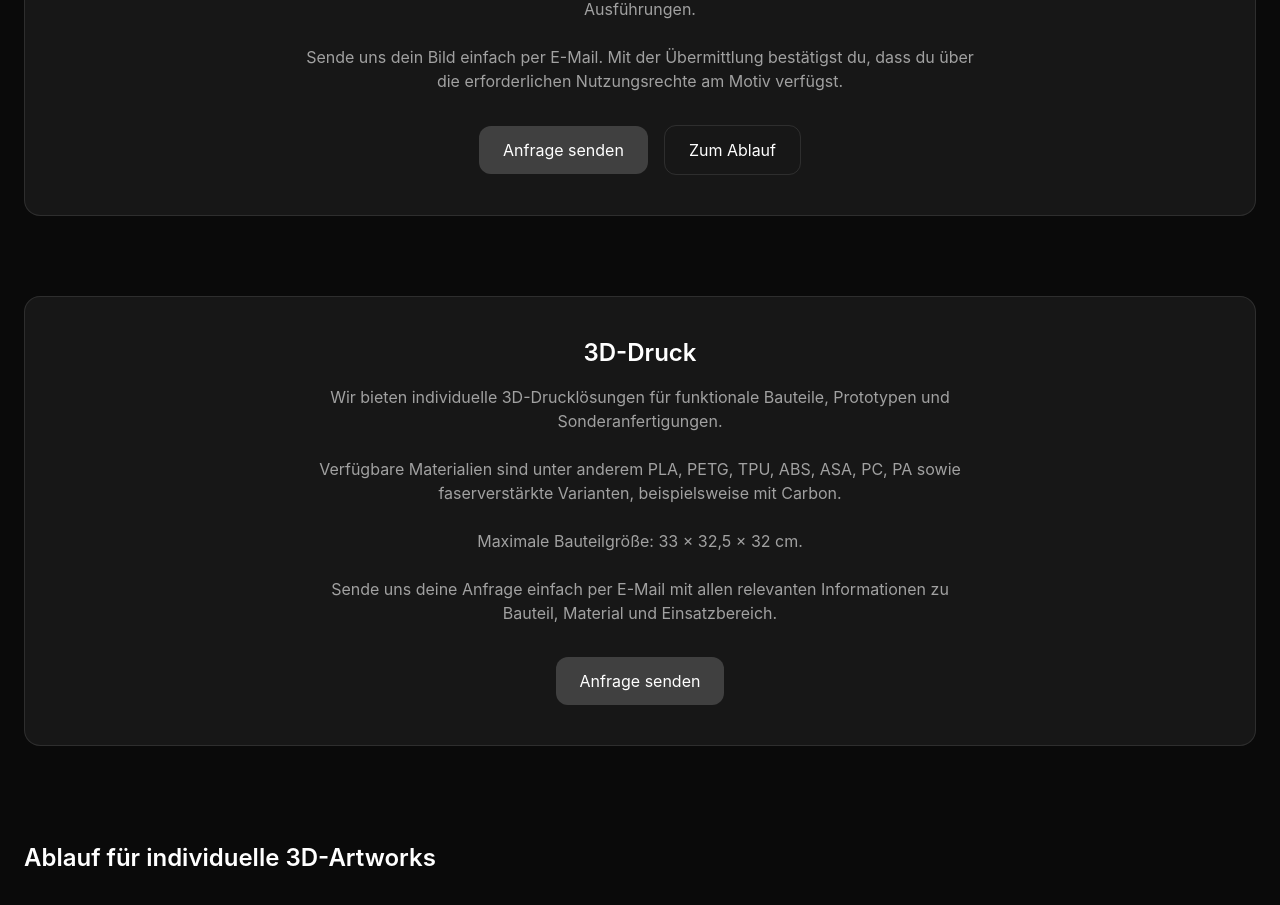
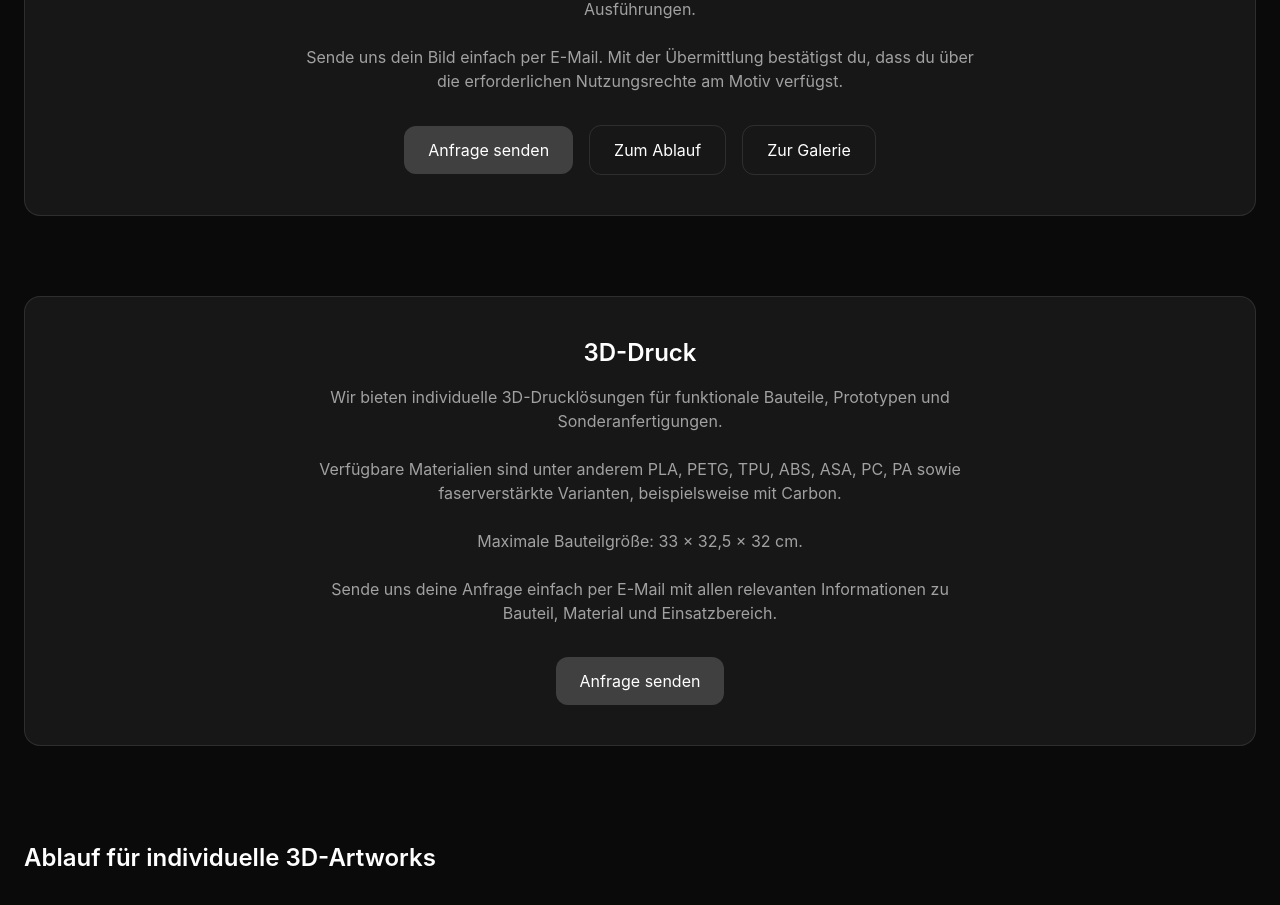
Before and after one commit to WernerG98/glueck-engineering, a React (Vite) app: page / in a window 1280 px wide. Shown: the part 1520-2425 px from the top of the page. Built offline with nearby package versions, Linux system fonts and the light colour scheme.

Commit message:
Update App.jsx

```diff
--- a/src/App.jsx
+++ b/src/App.jsx
@@ -205,6 +205,13 @@ Viele Grüße`;
               >
                 Zum Ablauf
               </a>
+
+              <a
+                href="#galerie"
+                className="inline-block rounded-xl border border-white/10 px-6 py-3 transition hover:bg-white/5"
+              >
+                Zur Galerie
+              </a>
             </div>
           </div>
         </section>
@@ -330,7 +337,7 @@ Viele Grüße`;
         </section>
 
         {/* GALERIE */}
-        <section className="mt-24">
+        <section id="galerie" className="mt-24">
           <h2 className="mb-8 text-2xl font-semibold">Galerie</h2>
 
           <div className="grid gap-6 sm:grid-cols-2 lg:grid-cols-3">
```
